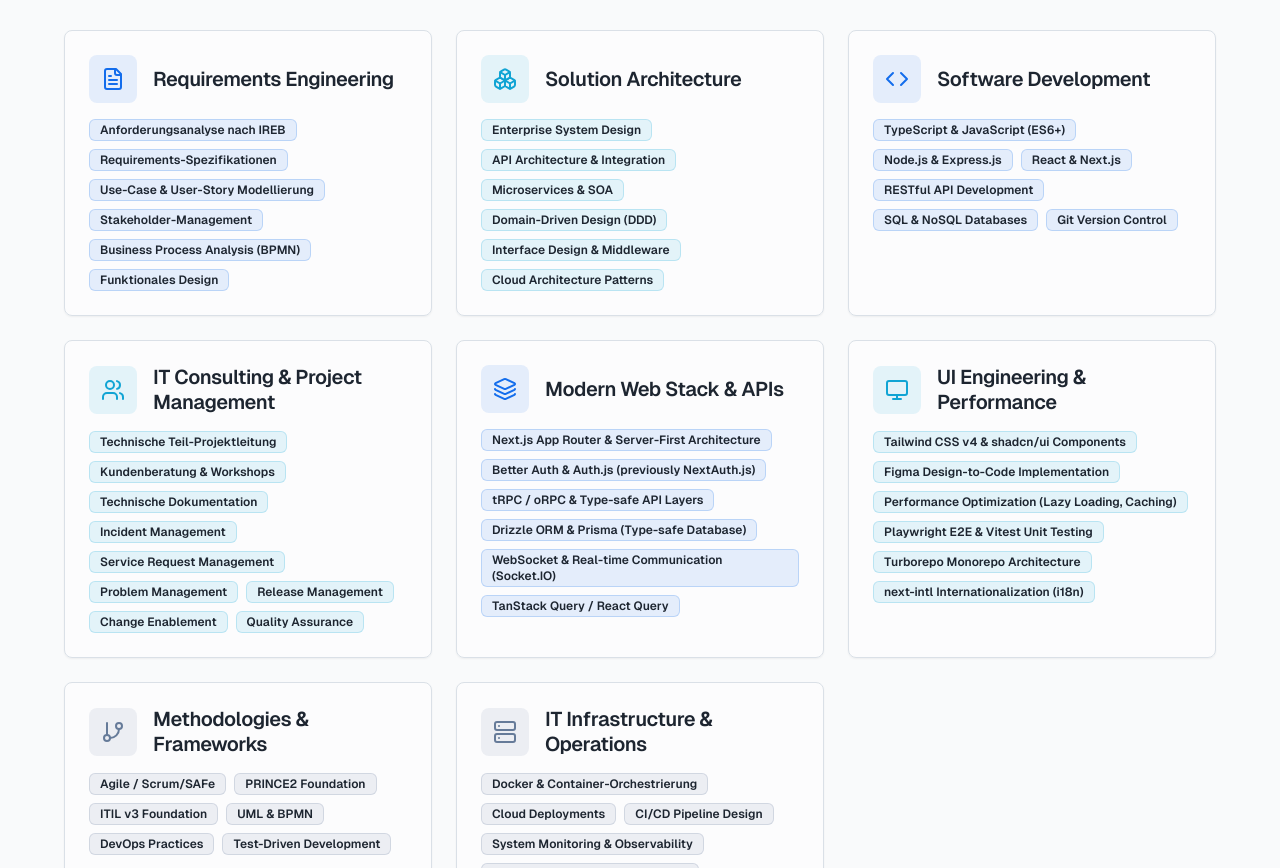
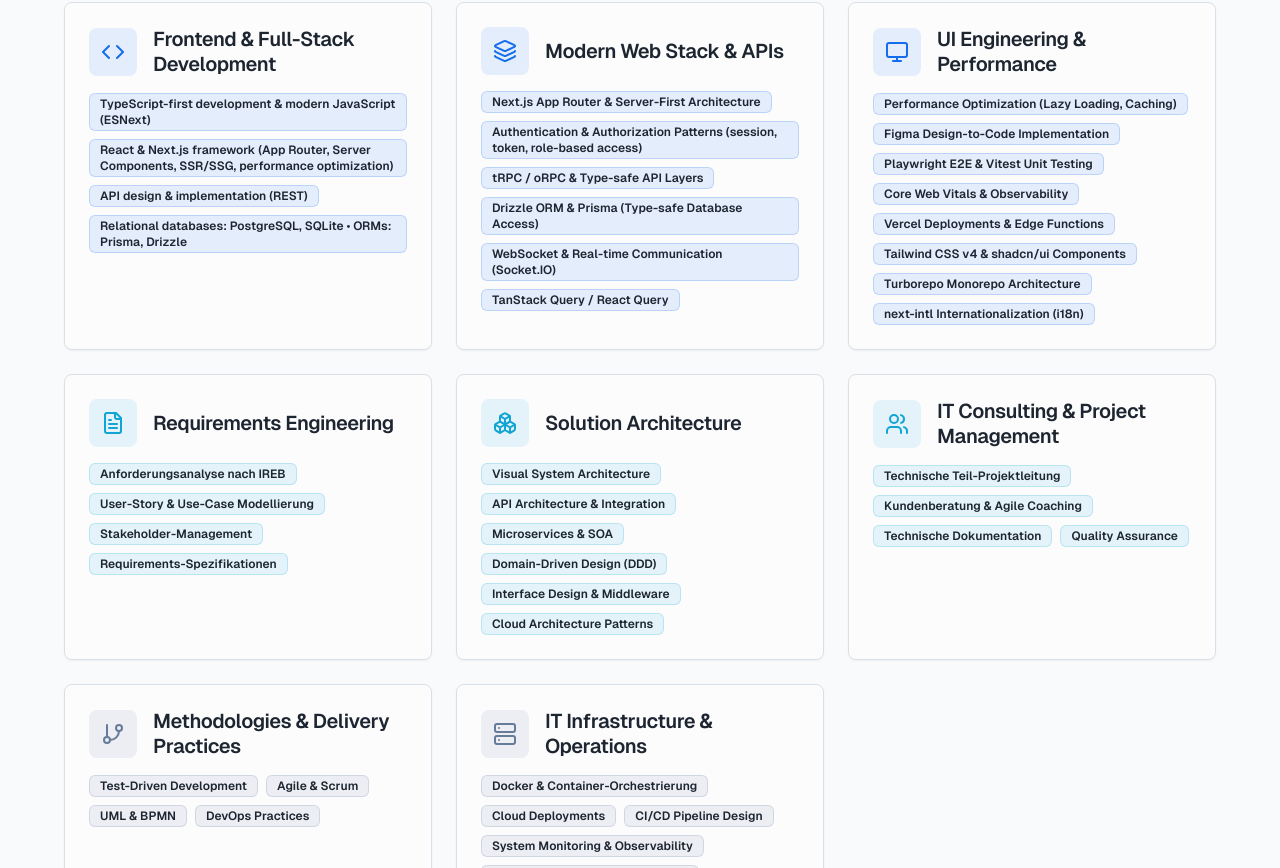
Before and after one commit to henningsieh/henningsieh.de, a Next.js app: page / in a window 1280 px wide. Shown: the part 2492-3360 px from the top of the page. Built offline with nearby package versions, Linux system fonts and the light colour scheme.

Commit message:
feat: restructure skills section for improved job alignment and clarity

```diff
--- a/src/data/index.ts
+++ b/src/data/index.ts
@@ -98,16 +98,53 @@
 // Skills
 export const skills: Skill[] = [
   {
+    title: "Frontend & Full-Stack Development",
+    icon: Code,
+    color: "primary",
+    skills: [
+      "TypeScript-first development & modern JavaScript (ESNext)",
+      "React & Next.js framework (App Router, Server Components, SSR/SSG, performance optimization)",
+      "API design & implementation (REST)",
+      "Relational databases: PostgreSQL, SQLite • ORMs: Prisma, Drizzle",
+    ],
+  },
+  {
+    title: "Modern Web Stack & APIs",
+    icon: Layers,
+    color: "primary",
+    skills: [
+      "Next.js App Router & Server-First Architecture",
+      "Authentication & Authorization Patterns (session, token, role-based access)",
+      "tRPC / oRPC & Type-safe API Layers",
+      "Drizzle ORM & Prisma (Type-safe Database Access)",
+      "WebSocket & Real-time Communication (Socket.IO)",
+      "TanStack Query / React Query",
+    ],
+  },
+  {
+    title: "UI Engineering & Performance",
+    icon: Monitor,
+    color: "primary",
+    skills: [
+      "Performance Optimization (Lazy Loading, Caching)",
+      "Figma Design-to-Code Implementation",
+      "Playwright E2E & Vitest Unit Testing",
+      "Core Web Vitals & Observability",
+      "Vercel Deployments & Edge Functions",
+      "Tailwind CSS v4 & shadcn/ui Components",
+      "Turborepo Monorepo Architecture",
+      "next-intl Internationalization (i18n)",
+    ],
+  },
+  {
     title: "Requirements Engineering",
     icon: FileText,
-    color: "primary",
+    color: "accent",
     skills: [
       "Anforderungsanalyse nach IREB",
+      "User-Story & Use-Case Modellierung",
+      "Stakeholder-Management",
       "Requirements-Spezifikationen",
-      "Use-Case & User-Story Modellierung",
-      "Stakeholder-Management",
-      "Business Process Analysis (BPMN)",
-      "Funktionales Design",
     ],
   },
   {
@@ -115,7 +152,7 @@
     icon: Boxes,
     color: "accent",
     skills: [
-      "Enterprise System Design",
+      "Visual System Architecture",
       "API Architecture & Integration",
       "Microservices & SOA",
       "Domain-Driven Design (DDD)",
@@ -124,72 +161,21 @@
     ],
   },
   {
-    title: "Software Development",
-    icon: Code,
-    color: "primary",
-    skills: [
-      "TypeScript & JavaScript (ES6+)",
-      "Node.js & Express.js",
-      "React & Next.js",
-      "RESTful API Development",
-      "SQL & NoSQL Databases",
-      "Git Version Control",
-    ],
-  },
-  {
     title: "IT Consulting & Project Management",
     icon: Users,
     color: "accent",
     skills: [
       "Technische Teil-Projektleitung",
-      "Kundenberatung & Workshops",
+      "Kundenberatung & Agile Coaching",
       "Technische Dokumentation",
-      "Incident Management",
-      "Service Request Management",
-      "Problem Management",
-      "Release Management",
-      "Change Enablement",
       "Quality Assurance",
     ],
   },
   {
-    title: "Modern Web Stack & APIs",
-    icon: Layers,
-    color: "primary",
-    skills: [
-      "Next.js App Router & Server-First Architecture",
-      "Better Auth & Auth.js (previously NextAuth.js)",
-      "tRPC / oRPC & Type-safe API Layers",
-      "Drizzle ORM & Prisma (Type-safe Database)",
-      "WebSocket & Real-time Communication (Socket.IO)",
-      "TanStack Query / React Query",
-    ],
-  },
-  {
-    title: "UI Engineering & Performance",
-    icon: Monitor,
-    color: "accent",
-    skills: [
-      "Tailwind CSS v4 & shadcn/ui Components",
-      "Figma Design-to-Code Implementation",
-      "Performance Optimization (Lazy Loading, Caching)",
-      "Playwright E2E & Vitest Unit Testing",
-      "Turborepo Monorepo Architecture",
-      "next-intl Internationalization (i18n)",
-    ],
-  },
-  {
-    title: "Methodologies & Frameworks",
+    title: "Methodologies & Delivery Practices",
     icon: GitBranch,
     color: "secondary",
-    skills: [
-      "Agile / Scrum/SAFe",
-      "PRINCE2 Foundation",
-      "ITIL v3 Foundation",
-      "UML & BPMN",
-      "DevOps Practices",
-      "Test-Driven Development",
-    ],
+    skills: ["Test-Driven Development", "Agile & Scrum", "UML & BPMN", "DevOps Practices"],
   },
   {
     title: "IT Infrastructure & Operations",
@@ -225,7 +211,7 @@
   integration: [
     "API Management & Design",
     "RESTful APIs (Senior Level, OpenAPI Specification)",
-    "GraphQL APIs (Beginner Experience)",
+    "GraphQL APIs (Basic Knowledge)",
     "Middleware Integration",
     "Enterprise Service Bus (ESB)",
     "Microservices Architecture",
@@ -234,8 +220,8 @@
     "TypeScript/JavaScript",
     "React & Next.js (App Router, Server-side Rendering (SSR))",
     "Node.js & Express",
-    "Better Auth, Auth.js (previously NextAuth.js)",
-    "WebSocket (socket.io)",
+    "Better Auth, Auth.js (previously NextAuth.js v4)",
+    "WebSocket (socket.IO)",
     "Drizzle ORM & Prisma",
     "Type-safe APIs: tRPC, oRPC",
     "TanStack Query / Form / Table",
@@ -248,8 +234,8 @@
     "Turborepo Monorepo Architecture",
     "Solution Architecture",
     "UML & BPMN Modeling",
-    "Agile / Scrum / SAFe",
-    "PRINCE2 & ITIL",
+    "SAFe Delivery Model",
+    "PRINCE2, ITIL",
   ],
 }
 
@@ -266,9 +252,9 @@
 
 // Skills Section
 export const skillsSection: SectionData = {
-  title: "Kernkompetenzen",
+  title: "Fachliche Expertise",
   subtitle:
-    "Fundierte Fachkenntnisse in der Entwicklung moderner Webanwendungen und an der Schnittstelle zwischen Anforderungen und technischer Umsetzung",
+    "Full-Stack Web-Entwicklung mit Next.js, TypeScript und Performance-Optimierung – von der Anforderung bis zum produktiven Einsatz",
 }
 
 // Technologies Section
```
